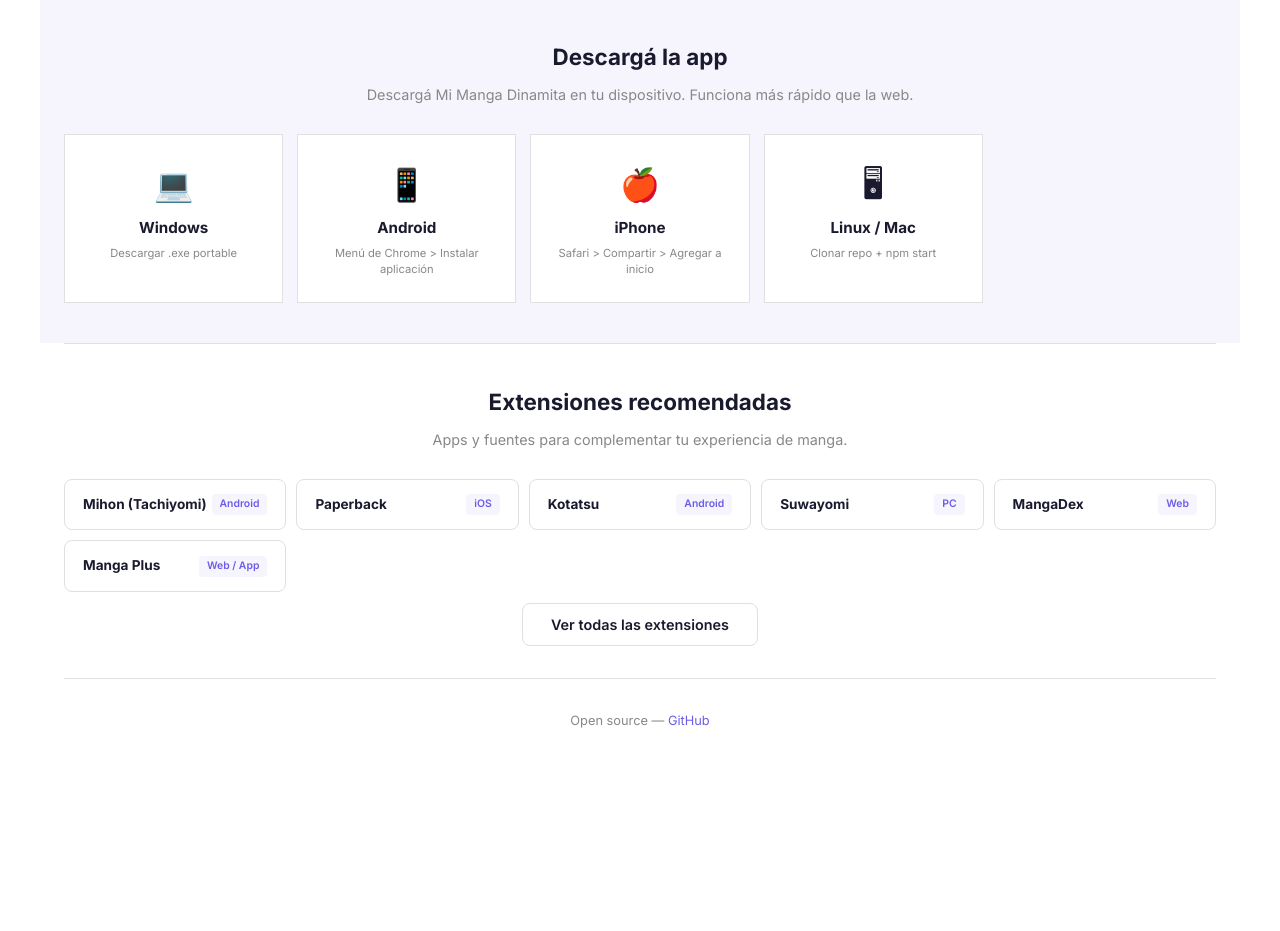
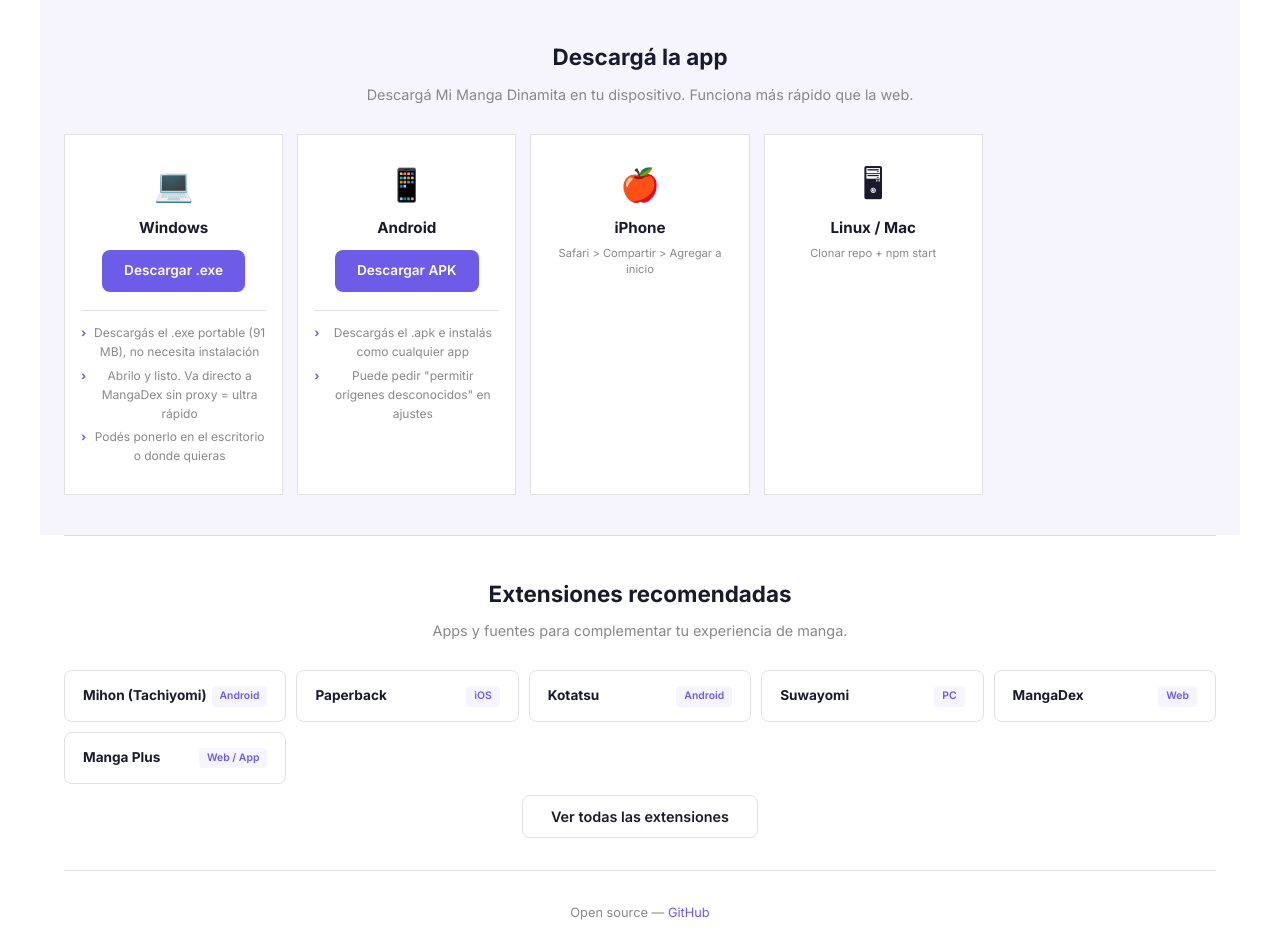
Before and after one commit to luzbelo-dev/mangarg, an Angular app: page / in a window 1280 px wide. Shown: the part 1240-2171 px from the top of the page. Before the commit the page ends 2027 px from the top, so only its background shows below. Built offline with nearby package versions, Linux system fonts and the light colour scheme.

Commit message:
feat: seccion descarga con APK para Android y explicacion Windows
- Android: boton "Descargar APK" con link a GitHub Releases
- Windows: boton "Descargar .exe" + explicacion de como funciona (portable, directo, sin instalacion)
- Eliminar instrucciones PWA "agregar a pantalla de inicio"

```diff
--- a/src/app/core/i18n/translations.ts
+++ b/src/app/core/i18n/translations.ts
@@ -30,13 +30,8 @@
       alreadyInstalled: 'Ya tenés la app instalada',
       windowsDesc: 'Descargá el .exe portable. Sin instalación, abrí y listo.',
       downloadExe: 'Descargar para Windows',
-      androidDesc: 'Instalá la app directo en tu celular. Icono propio, pantalla completa.',
-      installNow: 'Descargar para Android',
-      installed: 'Instalada',
-      androidSteps: 'Desde Chrome en tu celular:',
-      androidStep1: 'Tocá el menú (tres puntos arriba a la derecha)',
-      androidStep2: 'Seleccioná "Instalar aplicación" o "Agregar a pantalla de inicio"',
-      androidStep3: 'Listo, la app aparece como cualquier otra app',
+      downloadApk: 'Descargar APK',
+      androidDesc: 'Descargá el APK e instalá como cualquier app.',
       iosDesc: 'Instalá la app desde Safari.',
       iosStep1: 'Abrí esta página en Safari',
       iosStep2: 'Tocá el botón de compartir (cuadrado con flecha)',
@@ -80,9 +75,13 @@
       feat6Desc: 'Modo oscuro y claro. Español e inglés.',
       downloadTitle: 'Descargá la app',
       downloadDesc: 'Descargá Mi Manga Dinamita en tu dispositivo. Funciona más rápido que la web.',
-      downloadExe: 'Descargar .exe portable',
-      tapToInstall: 'Tocar para instalar',
-      androidInstructions: 'Menú de Chrome > Instalar aplicación',
+      downloadExe: 'Descargar .exe',
+      downloadApk: 'Descargar APK',
+      windowsHow1: 'Descargás el .exe portable (91 MB), no necesita instalación',
+      windowsHow2: 'Abrilo y listo. Va directo a MangaDex sin proxy = ultra rápido',
+      windowsHow3: 'Podés ponerlo en el escritorio o donde quieras',
+      androidHow1: 'Descargás el .apk e instalás como cualquier app',
+      androidHow2: 'Puede pedir "permitir orígenes desconocidos" en ajustes',
       iosInstructions: 'Safari > Compartir > Agregar a inicio',
       cloneRepo: 'Clonar repo + npm start',
       extensionsTitle: 'Extensiones recomendadas',
@@ -256,13 +255,8 @@
       alreadyInstalled: 'App is already installed',
       windowsDesc: 'Download the portable .exe. No installation needed.',
       downloadExe: 'Download for Windows',
-      androidDesc: 'Install the app on your phone. Own icon, fullscreen.',
-      installNow: 'Download for Android',
-      installed: 'Installed',
-      androidSteps: 'From Chrome on your phone:',
-      androidStep1: 'Tap the menu (three dots, top right)',
-      androidStep2: 'Select "Install app" or "Add to Home screen"',
-      androidStep3: 'Done! The app appears like any other app',
+      downloadApk: 'Download APK',
+      androidDesc: 'Download the APK and install like any app.',
       iosDesc: 'Install the app from Safari.',
       iosStep1: 'Open this page in Safari',
       iosStep2: 'Tap the share button (square with arrow)',
@@ -306,9 +300,13 @@
       feat6Desc: 'Dark and light mode. English and Spanish.',
       downloadTitle: 'Download the app',
       downloadDesc: 'Download Mi Manga Dinamita to your device. Faster than the web.',
-      downloadExe: 'Download portable .exe',
-      tapToInstall: 'Tap to install',
-      androidInstructions: 'Chrome menu > Install app',
+      downloadExe: 'Download .exe',
+      downloadApk: 'Download APK',
+      windowsHow1: 'Download the portable .exe (91 MB), no installation needed',
+      windowsHow2: 'Open it and go. Direct MangaDex connection = ultra fast',
+      windowsHow3: 'Put it on your desktop or wherever you want',
+      androidHow1: 'Download the .apk and install like any app',
+      androidHow2: 'May ask to "allow unknown sources" in settings',
       iosInstructions: 'Safari > Share > Add to Home Screen',
       cloneRepo: 'Clone repo + npm start',
       extensionsTitle: 'Recommended extensions',
@@ -509,8 +507,12 @@
     downloadTitle: string;
     downloadDesc: string;
     downloadExe: string;
-    tapToInstall: string;
-    androidInstructions: string;
+    downloadApk: string;
+    windowsHow1: string;
+    windowsHow2: string;
+    windowsHow3: string;
+    androidHow1: string;
+    androidHow2: string;
     iosInstructions: string;
     cloneRepo: string;
     extensionsTitle: string;
@@ -522,13 +524,8 @@
     alreadyInstalled: string;
     windowsDesc: string;
     downloadExe: string;
+    downloadApk: string;
     androidDesc: string;
-    installNow: string;
-    installed: string;
-    androidSteps: string;
-    androidStep1: string;
-    androidStep2: string;
-    androidStep3: string;
     iosDesc: string;
     iosStep1: string;
     iosStep2: string;
--- a/src/app/features/download/download-page/download-page.html
+++ b/src/app/features/download/download-page/download-page.html
@@ -32,22 +32,18 @@
       <div class="download__card-icon">&#128241;</div>
       <h2 class="download__card-title">Android</h2>
       <p class="download__card-desc">{{ t().download.androidDesc }}</p>
-      @if (canInstallPwa()) {
-        <button class="download__card-btn download__card-btn--primary" (click)="installPwa()">
-          {{ t().download.installNow }}
-        </button>
-      } @else if (installed()) {
-        <span class="download__card-installed">{{ t().download.installed }}</span>
-      } @else {
-        <div class="download__card-steps">
-          <p>{{ t().download.androidSteps }}</p>
-          <ol>
-            <li>{{ t().download.androidStep1 }}</li>
-            <li>{{ t().download.androidStep2 }}</li>
-            <li>{{ t().download.androidStep3 }}</li>
-          </ol>
-        </div>
-      }
+      <a
+        [href]="githubReleasesUrl"
+        target="_blank"
+        rel="noopener noreferrer"
+        class="download__card-btn download__card-btn--primary"
+      >
+        {{ t().download.downloadApk }}
+      </a>
+      <div class="download__card-steps">
+        <p>{{ t().landing.androidHow1 }}</p>
+        <p>{{ t().landing.androidHow2 }}</p>
+      </div>
     </div>
 
     <!-- iPhone / iPad -->
--- a/src/app/features/landing/landing-page/landing-page.html
+++ b/src/app/features/landing/landing-page/landing-page.html
@@ -84,26 +84,44 @@
     <h2 class="landing__section-title">{{ t().landing.downloadTitle }}</h2>
     <p class="landing__section-desc">{{ t().landing.downloadDesc }}</p>
     <div class="landing__download-grid">
-      <a [href]="githubReleasesUrl" target="_blank" rel="noopener noreferrer" class="landing__download-card">
+
+      <div class="landing__download-card landing__download-card--large">
         <span>&#128187;</span>
         <strong>Windows</strong>
-        <small>{{ t().landing.downloadExe }}</small>
-      </a>
-      <div class="landing__download-card" [class.landing__download-card--clickable]="canInstallPwa()" (click)="canInstallPwa() ? installPwa() : null">
+        <a [href]="githubReleasesUrl" target="_blank" rel="noopener noreferrer" class="landing__download-btn">
+          {{ t().landing.downloadExe }}
+        </a>
+        <div class="landing__download-info">
+          <p>{{ t().landing.windowsHow1 }}</p>
+          <p>{{ t().landing.windowsHow2 }}</p>
+          <p>{{ t().landing.windowsHow3 }}</p>
+        </div>
+      </div>
+
+      <div class="landing__download-card landing__download-card--large">
         <span>&#128241;</span>
         <strong>Android</strong>
-        <small>{{ canInstallPwa() ? t().landing.tapToInstall : t().landing.androidInstructions }}</small>
+        <a [href]="githubReleasesUrl" target="_blank" rel="noopener noreferrer" class="landing__download-btn">
+          {{ t().landing.downloadApk }}
+        </a>
+        <div class="landing__download-info">
+          <p>{{ t().landing.androidHow1 }}</p>
+          <p>{{ t().landing.androidHow2 }}</p>
+        </div>
       </div>
-      <div class="landing__download-card">
+
+      <a routerLink="/download" class="landing__download-card">
         <span>&#127822;</span>
         <strong>iPhone</strong>
         <small>{{ t().landing.iosInstructions }}</small>
-      </div>
+      </a>
+
       <a routerLink="/download" class="landing__download-card">
         <span>&#128421;</span>
         <strong>Linux / Mac</strong>
         <small>{{ t().landing.cloneRepo }}</small>
       </a>
+
     </div>
   </section>
 
--- a/src/app/features/landing/landing-page/landing-page.scss
+++ b/src/app/features/landing/landing-page/landing-page.scss
@@ -184,7 +184,9 @@
 
     &:hover { border-color: var(--accent); transform: translateY(-2px); }
 
-    &--clickable { cursor: pointer; }
+    &--large {
+      grid-column: span 1;
+    }
 
     span { font-size: 2rem; }
 
@@ -197,6 +199,45 @@
       font-size: 0.7rem;
       color: var(--text-muted);
       line-height: 1.4;
+    }
+  }
+
+  &__download-btn {
+    display: inline-block;
+    padding: 10px 22px;
+    border-radius: var(--radius-sm);
+    background: var(--accent);
+    color: white;
+    font-size: 0.85rem;
+    font-weight: 600;
+    text-decoration: none;
+    transition: background 0.2s ease;
+    margin-top: 4px;
+
+    &:hover { background: var(--accent-hover); }
+  }
+
+  &__download-info {
+    margin-top: 12px;
+    padding-top: 12px;
+    border-top: 1px solid var(--border-color);
+    width: 100%;
+
+    p {
+      font-size: 0.75rem;
+      color: var(--text-muted);
+      line-height: 1.6;
+      padding-left: 12px;
+      position: relative;
+      margin-bottom: 4px;
+
+      &::before {
+        content: '›';
+        position: absolute;
+        left: 0;
+        color: var(--accent);
+        font-weight: 700;
+      }
     }
   }
 
```
